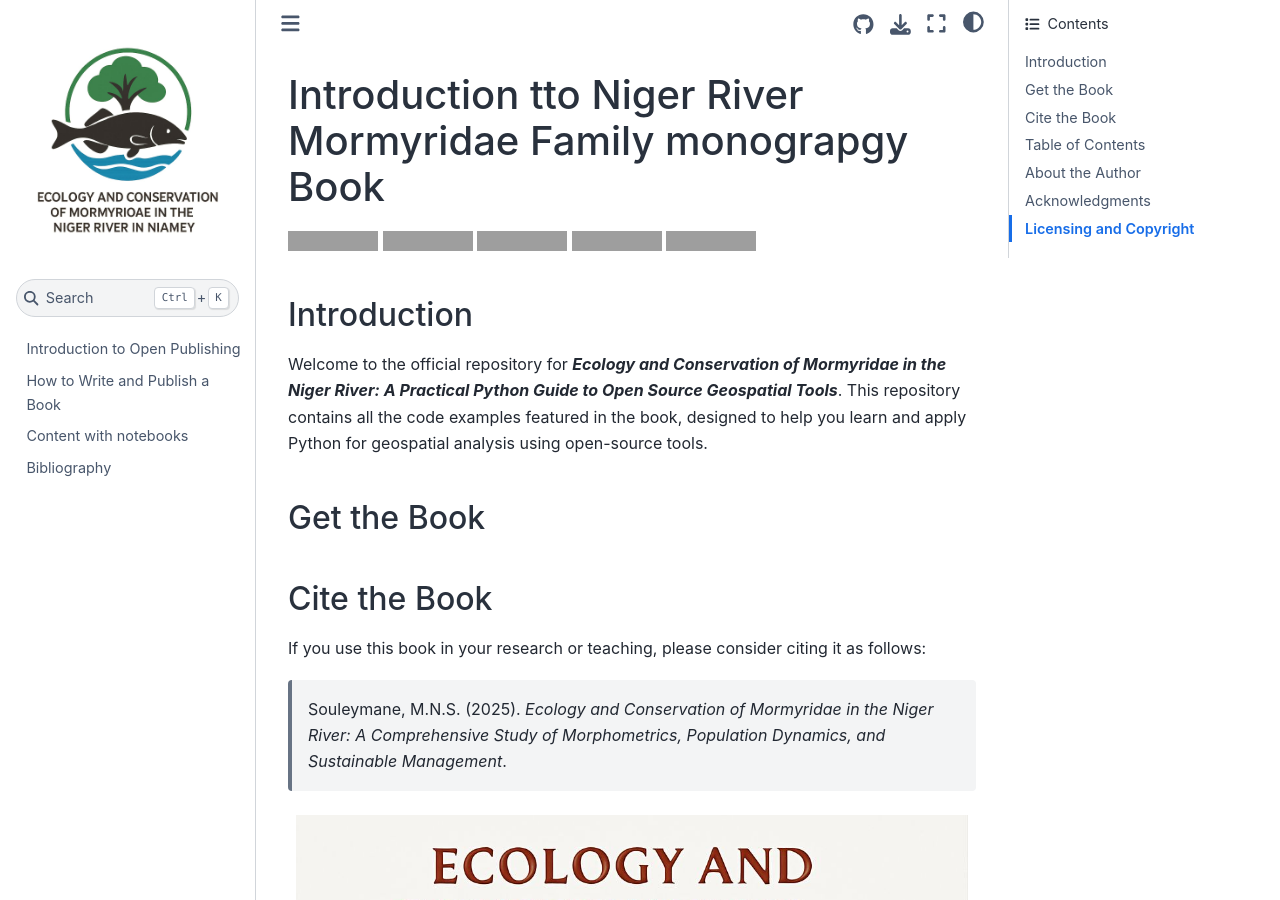
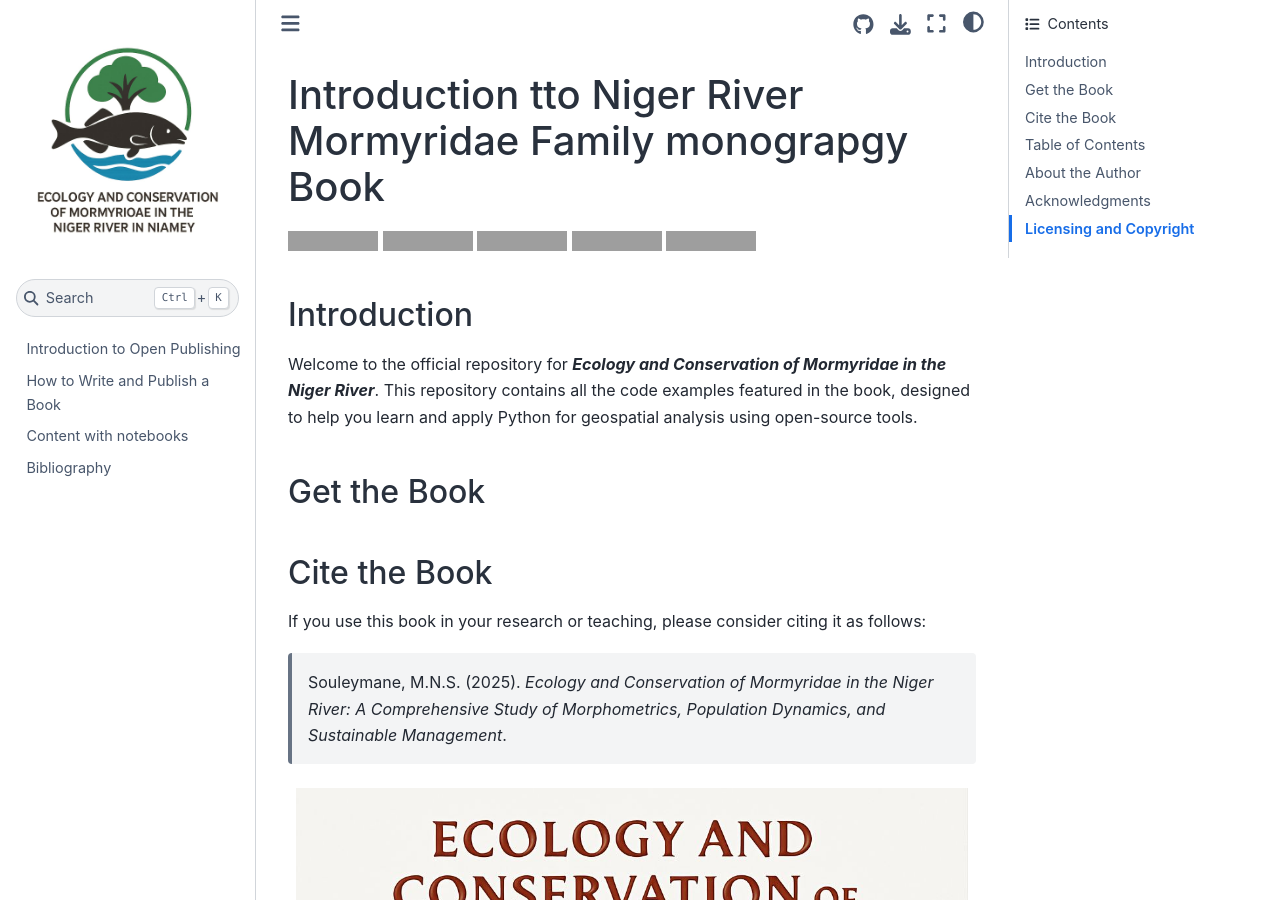
Before and after one commit to halieute/Mormyridae_family, a Jupyter Book: the page built from index.md, in a window 1280 px wide and 900 px high, cut to the strip 0-900 px from the top of the window. Built offline with Jupyter Book 1.0.4 settings and Sphinx 7.4.7 and the Sphinx Book theme 1.1.4, drawn with Linux system fonts in a browser that asks for light colours; grey boxes are pictures that could not be loaded.

Commit message:
Update book title in index.md

```diff
--- a/index.md
+++ b/index.md
@@ -8,7 +8,7 @@
 
 ## Introduction
 
-Welcome to the official repository for **_Ecology and Conservation of Mormyridae in the Niger River: A Practical Python Guide to Open Source Geospatial Tools_**. This repository contains all the code examples featured in the book, designed to help you learn and apply Python for geospatial analysis using open-source tools.
+Welcome to the official repository for **_Ecology and Conservation of Mormyridae in the Niger River_**. This repository contains all the code examples featured in the book, designed to help you learn and apply Python for geospatial analysis using open-source tools.
 
 ## Get the Book
 
```
